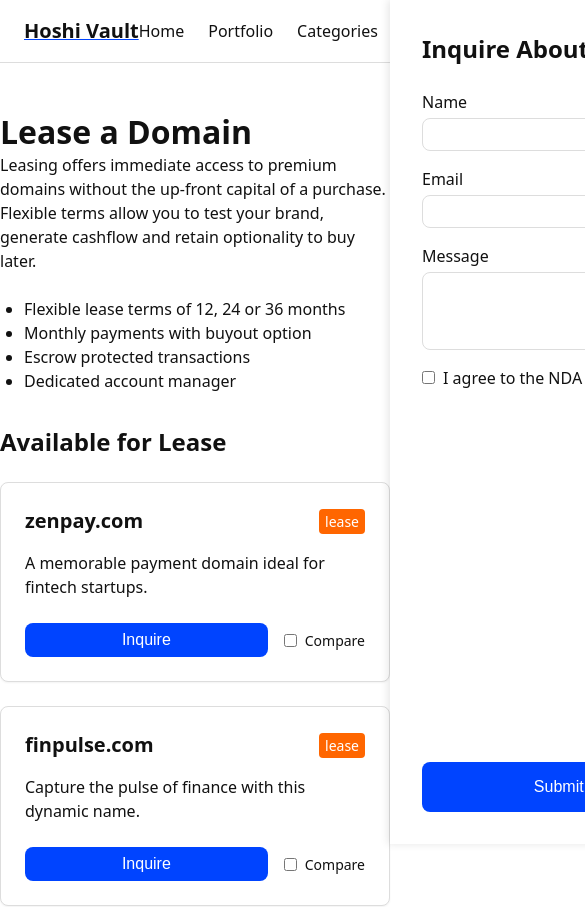
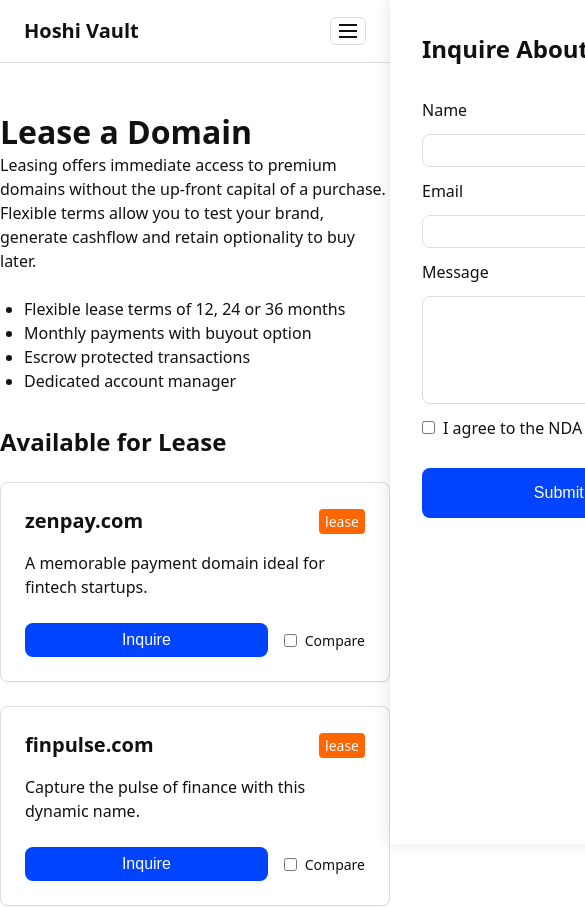
Before and after one commit to Hoshi-Cyber/hvault, a Next.js app: page /leasing in a window 390 px wide. Shown: the top 907 px of the page, 585 px wide, since content can reach past the window. Built offline with nearby package versions, Linux system fonts and the light colour scheme.

Commit message:
Responsive header + full-screen inquiry drawer with backdrop and body lock

```diff
--- a/components/Header.js
+++ b/components/Header.js
@@ -1,15 +1,15 @@
 import Link from 'next/link';
 import { useRouter } from 'next/router';
+import { useState, useEffect } from 'react';
 
 /**
- * Header component renders the top navigation bar. It applies a simple
- * horizontal navigation using semantic elements and emphasises the
- * active link with an underline. The nav structure follows the IA
- * defined in the master packs: Home, Portfolio, Categories, Leasing,
- * Selling, Insights, Contact.
+ * Responsive header with mobile hamburger.
+ * <768px: hamburger opens full-screen menu. Body scroll locks while open.
  */
 export default function Header() {
   const router = useRouter();
+  const [open, setOpen] = useState(false);
+
   const navItems = [
     { href: '/', label: 'Home' },
     { href: '/portfolio', label: 'Portfolio' },
@@ -17,31 +17,57 @@ export default function Header() {
     { href: '/leasing', label: 'Leasing' },
     { href: '/selling', label: 'Selling' },
     { href: '/insights', label: 'Insights' },
-    { href: '/contact', label: 'Contact' }
+    { href: '/contact', label: 'Contact' },
   ];
+
+  // lock body scroll when mobile menu is open
+  useEffect(() => {
+    if (typeof document !== 'undefined') {
+      document.body.classList.toggle('no-scroll', open);
+    }
+  }, [open]);
+
+  // close menu on route change
+  useEffect(() => {
+    const handleRoute = () => setOpen(false);
+    router.events.on('routeChangeComplete', handleRoute);
+    return () => router.events.off('routeChangeComplete', handleRoute);
+  }, [router.events]);
+
   return (
     <header>
-      <nav aria-label="Main navigation" style={{
-        borderBottom: `1px solid var(--color-border)`,
-        padding: 'var(--space-2) 0'
-      }}>
+      <nav aria-label="Main navigation" className="nav">
         <div className="container" style={{ display: 'flex', alignItems: 'center', justifyContent: 'space-between' }}>
-          <Link href="/">
-            <a style={{ fontWeight: 'bold', fontSize: '20px', color: 'var(--color-text-primary)', textDecoration: 'none' }}>
+          <Link href="/" legacyBehavior>
+            <a className="brand" style={{ fontWeight: 'bold', fontSize: '20px', color: 'var(--color-text-primary)', textDecoration: 'none' }}>
               Hoshi&nbsp;Vault
             </a>
           </Link>
-          <ul style={{ display: 'flex', gap: 'var(--space-3)', listStyle: 'none' }}>
+
+          {/* Hamburger (mobile) */}
+          <button
+            className="hamburger"
+            aria-label="Toggle menu"
+            aria-expanded={open}
+            onClick={() => setOpen(v => !v)}
+          >
+            <span></span><span></span><span></span>
+          </button>
+
+          {/* Links */}
+          <ul className={`nav-links ${open ? 'open' : ''}`}>
             {navItems.map(({ href, label }) => {
               const isActive = router.pathname === href;
               return (
                 <li key={href}>
                   <Link href={href} legacyBehavior>
                     <a
+                      className={isActive ? 'active' : ''}
+                      onClick={() => setOpen(false)}
                       style={{
                         color: isActive ? 'var(--color-accent-primary)' : 'var(--color-text-primary)',
                         textDecoration: 'none',
-                        fontWeight: isActive ? '600' : '400'
+                        fontWeight: isActive ? 600 : 400
                       }}
                     >
                       {label}
--- a/components/InquiryDrawer.js
+++ b/components/InquiryDrawer.js
@@ -1,21 +1,28 @@
+import { useEffect, useState } from 'react';
 import { useDrawer } from '../context/DrawerContext';
-import { useState } from 'react';
 
 /**
- * InquiryDrawer presents a slide-in panel for visitors to express
- * interest in a domain. It includes a basic form with ARIA labels
- * and error announcements for accessibility. On submit we simply
- * log the values to the console; integration with a backend is
- * expected in production.
+ * InquiryDrawer
+ * - True overlay with backdrop
+ * - Full-height and max width = viewport on mobile
+ * - Body scroll locks while open
  */
 export default function InquiryDrawer() {
   const { isOpen, domain, close } = useDrawer();
   const [form, setForm] = useState({ name: '', email: '', message: '', nda: false });
   const [errors, setErrors] = useState({});
+
+  // lock body scroll when open
+  useEffect(() => {
+    document.body.classList.toggle('no-scroll', isOpen);
+    return () => document.body.classList.remove('no-scroll');
+  }, [isOpen]);
+
   const handleChange = (e) => {
     const { name, value, type, checked } = e.target;
     setForm((prev) => ({ ...prev, [name]: type === 'checkbox' ? checked : value }));
   };
+
   const handleSubmit = (e) => {
     e.preventDefault();
     const errs = {};
@@ -30,81 +37,110 @@ export default function InquiryDrawer() {
       setForm({ name: '', email: '', message: '', nda: false });
     }
   };
+
   return (
+    <>
+      {/* Backdrop */}
       <div
+        onClick={close}
+        style={{
+          position: 'fixed',
+          inset: 0,
+          background: 'rgba(0,0,0,.4)',
+          opacity: isOpen ? 1 : 0,
+          pointerEvents: isOpen ? 'auto' : 'none',
+          transition: 'opacity .2s ease',
+          zIndex: 1001
+        }}
+        aria-hidden={!isOpen}
+      />
+
+      {/* Drawer */}
+      <aside
+        role="dialog"
+        aria-modal="true"
+        aria-label="Inquiry form"
         aria-hidden={!isOpen}
         style={{
           position: 'fixed',
           top: 0,
           right: 0,
-        width: '400px',
-        maxWidth: '100%',
-        height: '100%',
+          height: '100vh',
+          width: 'min(420px, 100vw)',
           background: 'var(--color-background)',
-        boxShadow: '-2px 0 8px rgba(0,0,0,0.1)',
+          boxShadow: '-2px 0 16px rgba(0,0,0,0.1)',
           transform: isOpen ? 'translateX(0)' : 'translateX(100%)',
-        transition: 'transform 0.3s ease-in-out',
+          transition: 'transform .25s ease',
           zIndex: 1002,
+          display: 'flex',
+          flexDirection: 'column',
           overflowY: 'auto'
         }}
       >
-      <div style={{ padding: 'var(--space-4)', display: 'flex', flexDirection: 'column', height: '100%' }}>
-        <div style={{ display: 'flex', justifyContent: 'space-between', alignItems: 'center' }}>
-          <h2>Inquire About {domain?.name}</h2>
-          <button onClick={close} aria-label="Close inquiry drawer" style={{ background: 'none', border: 'none', fontSize: '24px', cursor: 'pointer' }}>&times;</button>
+        <div style={{ padding: 'var(--space-4)', display: 'flex', justifyContent: 'space-between', alignItems: 'center' }}>
+          <h2 style={{ marginRight: 'var(--space-2)' }}>Inquire About {domain?.name}</h2>
+          <button
+            onClick={close}
+            aria-label="Close inquiry drawer"
+            style={{ background: '#fff', border: '1px solid var(--color-border)', borderRadius: 'var(--radius)', width: 32, height: 32, lineHeight: '30px', textAlign: 'center' }}
+          >
+            ×
+          </button>
         </div>
-        <form onSubmit={handleSubmit} style={{ marginTop: 'var(--space-3)', flex: 1, display: 'flex', flexDirection: 'column' }} noValidate>
-          <label htmlFor="name" style={{ marginBottom: '4px' }}>Name</label>
+
+        <form onSubmit={handleSubmit} style={{ padding: '0 var(--space-4) var(--space-4)', display: 'flex', flexDirection: 'column', gap: '12px' }} noValidate>
+          <label htmlFor="name">Name</label>
           <input
             id="name"
             name="name"
             type="text"
             value={form.name}
             onChange={handleChange}
-            style={{ padding: 'var(--space-1)', border: `1px solid var(--color-border)`, borderRadius: 'var(--radius)', marginBottom: 'var(--space-2)' }}
+            style={{ padding: 'var(--space-1)', border: `1px solid var(--color-border)`, borderRadius: 'var(--radius)' }}
             aria-invalid={errors.name ? 'true' : 'false'}
             aria-describedby={errors.name ? 'name-error' : undefined}
             required
           />
-          {errors.name && <span id="name-error" style={{ color: 'red', marginBottom: 'var(--space-2)' }}>{errors.name}</span>}
+          {errors.name && <span id="name-error" style={{ color: 'red' }}>{errors.name}</span>}
 
-          <label htmlFor="email" style={{ marginBottom: '4px' }}>Email</label>
+          <label htmlFor="email">Email</label>
           <input
             id="email"
             name="email"
             type="email"
             value={form.email}
             onChange={handleChange}
-            style={{ padding: 'var(--space-1)', border: `1px solid var(--color-border)`, borderRadius: 'var(--radius)', marginBottom: 'var(--space-2)' }}
+            style={{ padding: 'var(--space-1)', border: `1px solid var(--color-border)`, borderRadius: 'var(--radius)' }}
             aria-invalid={errors.email ? 'true' : 'false'}
             aria-describedby={errors.email ? 'email-error' : undefined}
             required
           />
-          {errors.email && <span id="email-error" style={{ color: 'red', marginBottom: 'var(--space-2)' }}>{errors.email}</span>}
+          {errors.email && <span id="email-error" style={{ color: 'red' }}>{errors.email}</span>}
 
-          <label htmlFor="message" style={{ marginBottom: '4px' }}>Message</label>
+          <label htmlFor="message">Message</label>
           <textarea
             id="message"
             name="message"
             value={form.message}
             onChange={handleChange}
-            rows={4}
-            style={{ padding: 'var(--space-1)', border: `1px solid var(--color-border)`, borderRadius: 'var(--radius)', marginBottom: 'var(--space-2)', resize: 'vertical' }}
+            rows={6}
+            style={{ padding: 'var(--space-1)', border: `1px solid var(--color-border)`, borderRadius: 'var(--radius)', resize: 'vertical' }}
             aria-invalid={errors.message ? 'true' : 'false'}
             aria-describedby={errors.message ? 'message-error' : undefined}
             required
           />
-          {errors.message && <span id="message-error" style={{ color: 'red', marginBottom: 'var(--space-2)' }}>{errors.message}</span>}
+          {errors.message && <span id="message-error" style={{ color: 'red' }}>{errors.message}</span>}
 
-          <label style={{ display: 'flex', alignItems: 'center', gap: 'var(--space-1)', marginBottom: 'var(--space-3)' }}>
+          <label style={{ display: 'flex', alignItems: 'center', gap: 'var(--space-1)' }}>
             <input type="checkbox" name="nda" checked={form.nda} onChange={handleChange} />
             <span>I agree to the NDA</span>
           </label>
-          <button type="submit" style={{ background: 'var(--color-accent-primary)', color: '#fff', padding: 'var(--space-2)', borderRadius: 'var(--radius)', border: 'none', marginTop: 'auto' }}>
+
+          <button type="submit" style={{ background: 'var(--color-accent-primary)', color: '#fff', padding: 'var(--space-2)', borderRadius: 'var(--radius)', border: 'none', marginTop: 'var(--space-2)' }}>
             Submit Inquiry
           </button>
         </form>
-      </div>
-    </div>
+      </aside>
+    </>
   );
 }
--- a/styles/globals.css
+++ b/styles/globals.css
@@ -23,6 +23,9 @@ body {
   color: var(--color-text-primary);
   -webkit-font-smoothing: antialiased;
 }
+
+/* prevent background scroll when overlays/menus are open */
+body.no-scroll { overflow: hidden; }
 
 /* Design Tokens */
 :root {
@@ -111,3 +114,62 @@ button {
   white-space: nowrap;
   border: 0;
 }
+
+/* =============== */
+/* Header / Nav    */
+/* =============== */
+
+.nav {
+  border-bottom: 1px solid var(--color-border);
+  padding: var(--space-2) 0;
+}
+
+.brand { font-weight: 700; }
+
+/* desktop defaults */
+.hamburger { display: none; }
+
+.nav-links {
+  display: flex;
+  gap: var(--space-3);
+  list-style: none;
+}
+
+.nav-links a {
+  text-decoration: none;
+  color: var(--color-text-primary);
+}
+
+/* mobile menu */
+@media (max-width: 768px) {
+  .hamburger {
+    display: inline-flex;
+    flex-direction: column;
+    gap: 4px;
+    width: 36px;
+    height: 28px;
+    border: 1px solid var(--color-border);
+    border-radius: 6px;
+    background: #fff;
+    justify-content: center;
+    align-items: center;
+  }
+  .hamburger span { width: 18px; height: 2px; background: #111; display: block; }
+
+  .nav-links { display: none; }
+  .nav-links.open {
+    display: block;
+    position: fixed;
+    top: 56px; /* nav height */
+    left: 0; right: 0; bottom: 0;
+    background: #fff;
+    padding: var(--space-3);
+    border-top: 1px solid var(--color-border);
+    overflow: auto;
+    z-index: 1000;
+  }
+  .nav-links.open li {
+    padding: 12px 0;
+    border-bottom: 1px solid #eee;
+  }
+}
```
Lines whose indentation alone changed are shown as unchanged.
